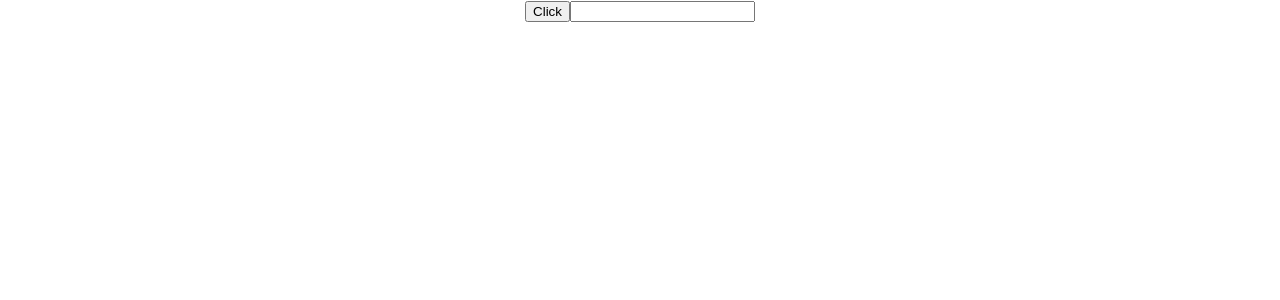
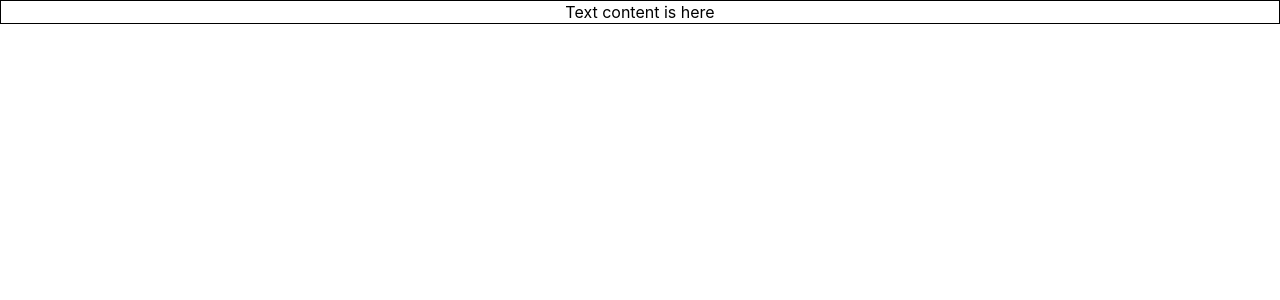
Before and after one commit to dattruong88vn/codevolution-react-typescript, a React (Create React App) app: page / in a window 1280 px wide. Shown: the top 300 px of the page. Built offline with nearby package versions, Linux system fonts and the light colour scheme.

Commit message:
css type

```diff
--- a/src/App.tsx
+++ b/src/App.tsx
@@ -1,14 +1,10 @@
 import "./App.css";
-import { Button } from "./components/Button";
-import { Input } from "./components/Input";
+import { Container } from "./components/Container";
 
 function App() {
   return (
     <div className="App">
-      <Button
-        handleClick={(event, id) => console.log("Button click", event, id)}
-      />
-      <Input value="" handleChange={(event) => console.log(event)} />
+      <Container styles={{ border: "1px solid black", padding: "1px" }} />
     </div>
   );
 }
--- /dev/null
+++ b/src/components/Container.tsx
@@ -0,0 +1,9 @@
+import { CSSProperties } from "react";
+
+type ContainerProps = {
+  styles: CSSProperties;
+};
+
+export const Container = ({ styles }: ContainerProps) => {
+  return <div style={styles}>Text content is here</div>;
+};
```
